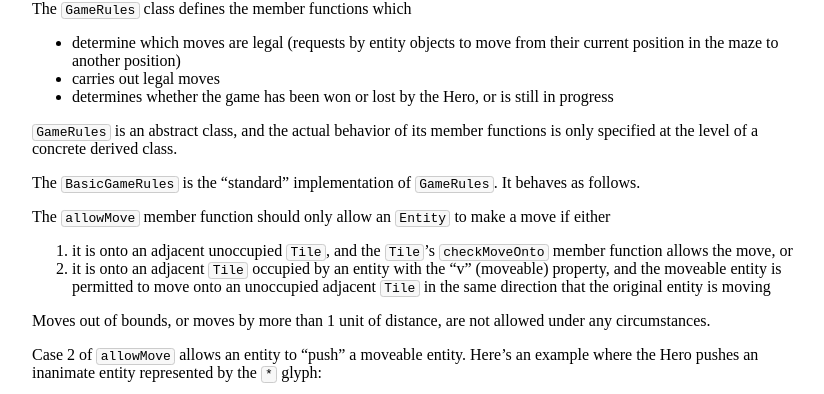
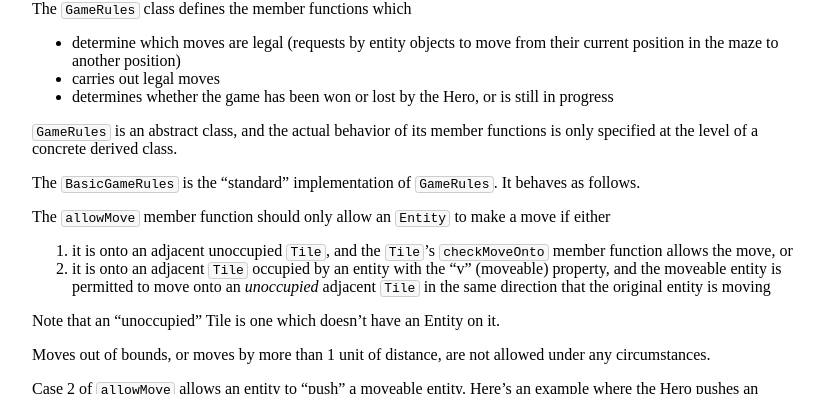
Before and after one commit to jhuintprog/spring2020, a Jekyll site: the page built from finproj/index.md, in a window 1280 px wide and 900 px high, scrolled down 9187 px, cut to the strip 0-394 px from the top of the window. Shown: the whole strip, without its empty margins (224-1048 px from the left). Built offline with Jekyll 4.4.1, drawn with Linux system fonts in a browser that asks for light colours; some of the changed text lies outside the part shown.

Commit message:
another minor clarification

```diff
--- a/finproj/index.md
+++ b/finproj/index.md
@@ -9,7 +9,7 @@ title: "Final project"
 
 *Update 4/27* — Describe situations where `ChaseHero`'s and `AStarChaseHero`'s `getMoveDirection` member function should return `Direction::NONE`.
 
-*Update 4/29* — Fixed a typo.
+*Update 4/29* — Fixed a typo; clarified that a moveable entity can only be pushed onto an unoccupied tile
 
 **Due**: Monday, May 4th by 11pm
 
@@ -369,7 +369,9 @@ The `BasicGameRules` is the "standard" implementation of `GameRules`.  It behave
 The `allowMove` member function should only allow an `Entity` to make a move if either
 
 1. it is onto an adjacent unoccupied `Tile`, and the `Tile`'s `checkMoveOnto` member function allows the move, or
-2. it is onto an adjacent `Tile` occupied by an entity with the "v" (moveable) property, and the moveable entity is permitted to move onto an unoccupied adjacent `Tile` in the same direction that the original entity is moving
+2. it is onto an adjacent `Tile` occupied by an entity with the "v" (moveable) property, and the moveable entity is permitted to move onto an *unoccupied* adjacent `Tile` in the same direction that the original entity is moving
+
+Note that an "unoccupied" Tile is one which doesn't have an Entity on it.
 
 Moves out of bounds, or moves by more than 1 unit of distance, are not allowed under any circumstances.
 
```
